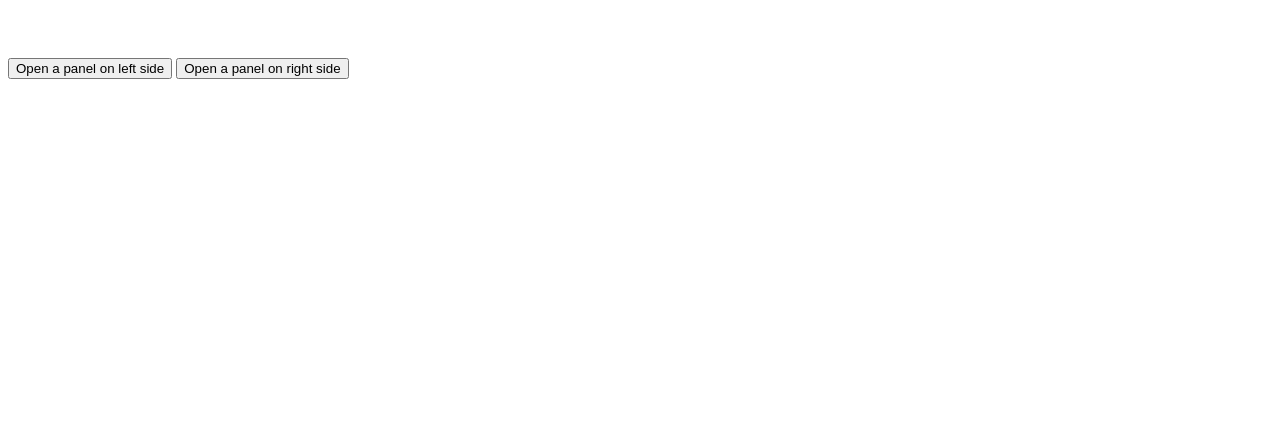
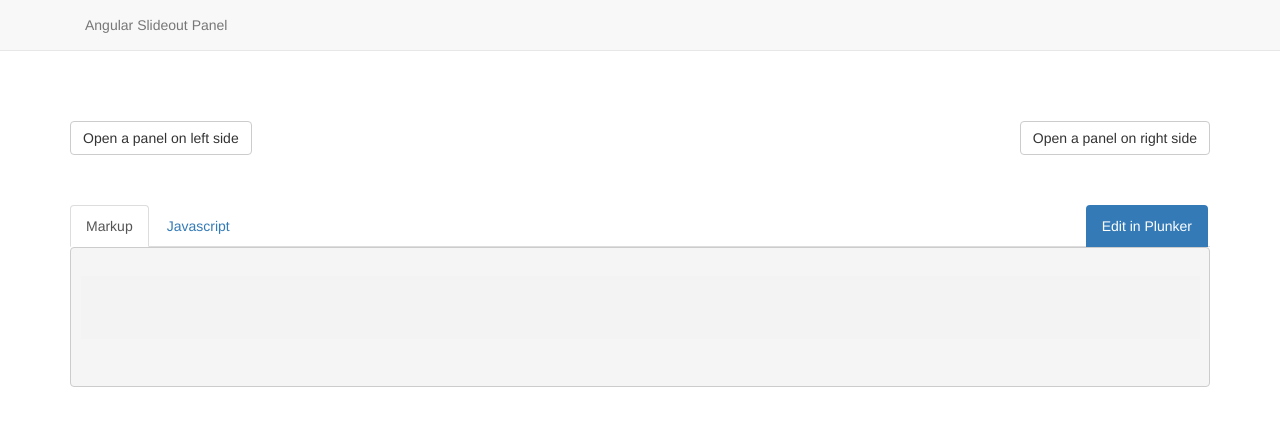
Before and after one commit to officert/angular-slideout-panel, a website: page index.html in a window 1280 px wide. Drawn offline with nearby package versions, Linux system fonts and the light colour scheme.

Commit message:
fix up github page

```diff
--- a/demo/styles.css
+++ b/demo/styles.css
@@ -1,3 +1,6 @@
 #demo {
   padding-top: 50px;
 }
+.demo-buttons {
+  margin-bottom: 50px;
+}
--- a/index.html
+++ b/index.html
@@ -2,19 +2,45 @@
 <html ng-app="demoApp">
 
 <head>
-  <title>Angular Bootstrap Panel</title>
+  <title>Angular Slideout Panel</title>
   <script src="https://cdnjs.cloudflare.com/ajax/libs/angular.js/1.5.8/angular.js"></script>
   <script src="release/js/angular-slideout-panel.min.js"></script>
   <script src="demo/demoApp.js"></script>
   <script src="demo/demoController.js"></script>
   <script src="https://code.jquery.com/jquery-3.1.1.min.js" integrity="sha256-hVVnYaiADRTO2PzUGmuLJr8BLUSjGIZsDYGmIJLv2b8=" crossorigin="anonymous"></script>
-  <!-- <link rel="stylesheet" href="https://maxcdn.bootstrapcdn.com/bootstrap/3.3.7/css/bootstrap.min.css"> -->
+  <script src="https://cdnjs.cloudflare.com/ajax/libs/highlight.js/9.7.0/highlight.min.js"></script>
+  <script src="https://maxcdn.bootstrapcdn.com/bootstrap/3.3.7/js/bootstrap.min.js"></script>
+  <link rel="stylesheet" href="https://maxcdn.bootstrapcdn.com/bootstrap/3.3.7/css/bootstrap.min.css">
+  <link rel="stylesheet" href="https://cdnjs.cloudflare.com/ajax/libs/highlight.js/9.7.0/styles/default.min.css">
   <link rel="stylesheet" href="demo/styles.css">
   <link rel="stylesheet" href="release/css/angular-slideout-panel.min.css">
+  <script>
+    hljs.initHighlightingOnLoad();
+  </script>
 </head>
 
 <body>
+  <header class="navbar navbar-static-top navbar-default" id="top">
+    <div class="container">
+      <div class="navbar-header">
+        <button aria-controls="bs-navbar" aria-expanded="false" class="collapsed navbar-toggle" data-target="#asp-navbar" data-toggle="collapse" type="button">
+          <span class="sr-only">Toggle navigation</span>
+          <span class="icon-bar"></span>
+          <span class="icon-bar"></span>
+          <span class="icon-bar"></span>
+        </button>
+      </div>
+      <nav class="collapse navbar-collapse clearfix">
+        <ul class="asp-navbar nav navbar-nav pull-left">
+          <li>
+            <a href="/">Angular Slideout Panel</a>
+          </li>
+        </ul>
+      </nav>
+    </div>
+  </header>
   <div id="demo" class="container clearfix" ng-controller="demoController">
+    <div class="demo-buttons clearfix">
       <button class="btn btn-default pull-left" ng-click="openPanel1()">
         Open a panel on left side
       </button>
@@ -23,6 +49,45 @@
         Open a panel on right side
       </button>
     </div>
+    <div class="demo-tabs clearfix">
+      <ul class="nav nav-tabs" role="tablist">
+        <li role="presentation" class="active">
+          <a href="#markup" aria-controls="markup" role="tab" data-toggle="tab">
+            Markup
+          </a>
+        </li>
+        <li role="presentation">
+          <a href="#javascript" aria-controls="javascript" role="tab" data-toggle="tab">
+            Javascript
+          </a>
+        </li>
+        <li class="pull-right">
+          <a href="https://plnkr.co/edit/30HA7dmU5ycgRrMwovv9?p=preview" target="_blank" class="btn btn-primary">
+            Edit in Plunker
+          </a>
+        </li>
+      </ul>
+
+      <!-- Tab panes -->
+      <div class="tab-content">
+        <div role="tabpanel" class="tab-pane active" id="markup">
+          <pre>
+            <code class="html">
+            </code>
+          </pre>
+        </div>
+        <div role="tabpanel" class="tab-pane" id="javascript">
+          <pre>
+            <code class="javascript">
+function() {
+
+}
+            </code>
+          </pre>
+        </div>
+      </div>
+    </div>
+  </div>
 </body>
 
 </html>
```
Lines whose indentation alone changed are shown as unchanged.
